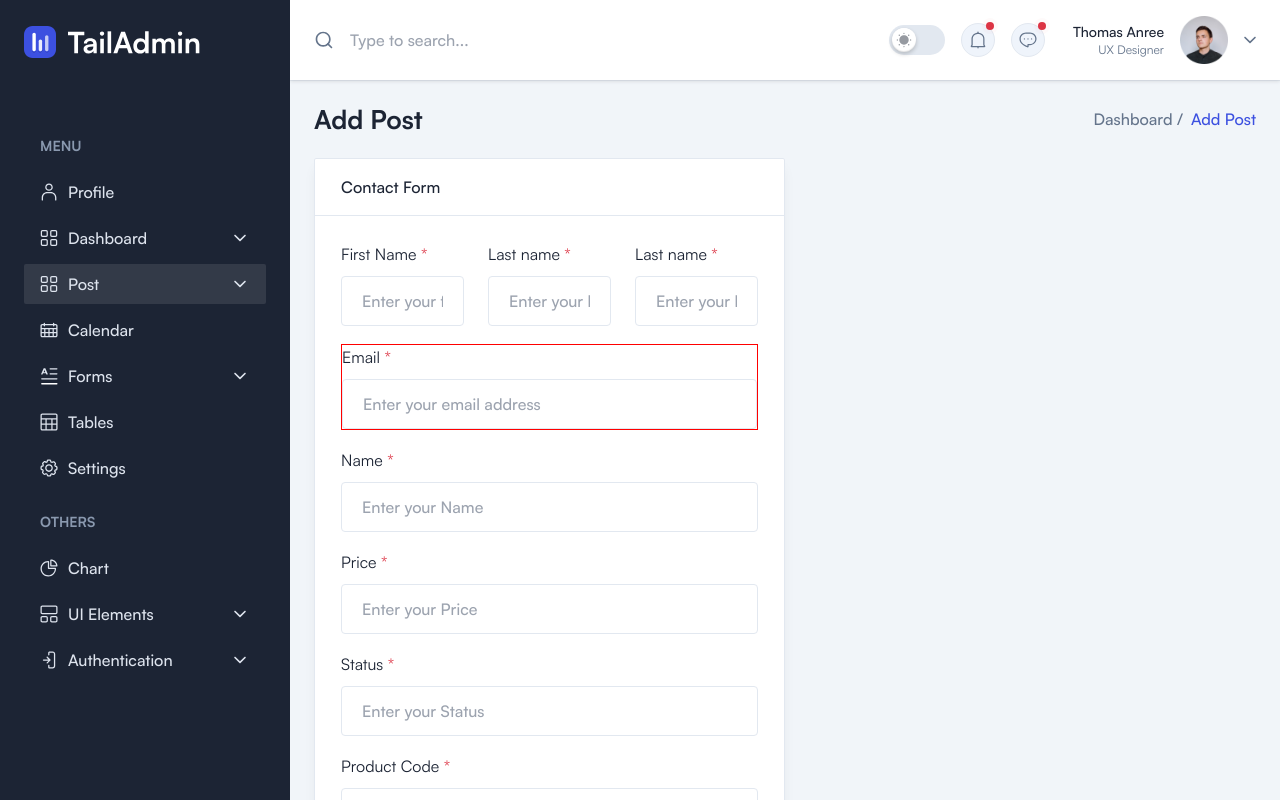
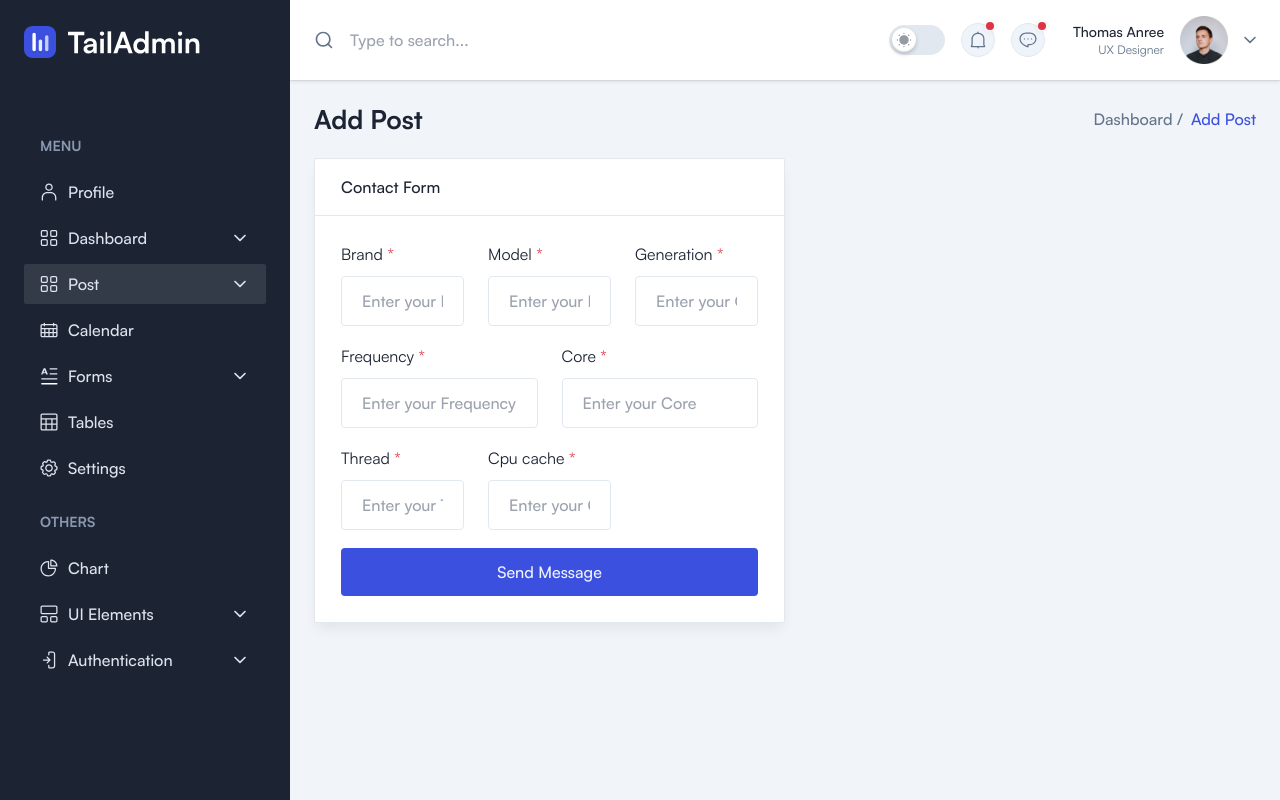
Before and after one commit to mr7aali/admin-panel, a Next.js app: page /post in a window 1280 px wide. Built offline with nearby package versions, Linux system fonts and the light colour scheme; a web font is replaced by a local one.

Commit message:
post from added

```diff
--- a/components/postPage/ReusableForm.tsx
+++ b/components/postPage/ReusableForm.tsx
@@ -4,11 +4,21 @@ import Breadcrumb from "../Breadcrumbs/Breadcrumb";
 import Form from "@/hookForms/Form";
 import FormInput from "@/hookForms/FormInput";
 import { Specification } from "@/constant/form";
+// import { groupConsecutiveArray } from "@/js/groupConsecutiveNumbers";
 
 const ReusableForm = () => {
   const onSubmit = (data: any) => {
     console.log(data);
   };
+  const printInputInPattern = (index: number): boolean => {
+    const towInputElementIndex = [
+      4, 5, 9, 10, 14, 15, 19, 20, 24, 25, 29, 30, 34, 35, 39, 40, 44, 45, 49,
+      50,
+    ];
+    return !towInputElementIndex.includes(index);
+  };
+  console.log(printInputInPattern(51));
+
   return (
     <section>
       <Breadcrumb pageName="Add Post" />
@@ -24,41 +34,12 @@ const ReusableForm = () => {
             </div>
             <Form submitHandler={onSubmit}>
               <div className="p-6.5">
-                <div className="mb-4.5 flex flex-col gap-6 xl:flex-row">
-                  <div className="w-full xl:w-1/2">
-                    <FormInput
-                      label="First Name"
-                      name="first name"
-                      placeholder="Enter your first name"
-                    />
-                  </div>
 
-                  <div className="w-full xl:w-1/2">
-                    <FormInput
-                      label="Last name"
-                      name="last name"
-                      placeholder="Enter your last name"
-                    />
-                  </div>
-                  <div className="w-full xl:w-1/2">
-                    <FormInput
-                      label="Last name"
-                      name="last name"
-                      placeholder="Enter your last name"
-                    />
-                  </div>
-                </div>
 
-                <div style={{border:"1px solid red"}} className="mb-4.5">
-                  <FormInput
-                    label="Email"
-                    type="email"
-                    placeholder="Enter your email address"
-                    name="email"
-                  />
-                </div>
-                {Specification.product.map((Item, index) => (
-                  <div key={index} className="mb-4.5">
+
+                <div  className="grid grid-cols-12  gap-x-6">
+                  {Specification.Processor.map((Item, i) => (
+                    <div key={i} className={`mb-4.5 ${printInputInPattern(i+1)? "col-span-4":"col-span-6"}`}>
                       <FormInput
                         label={Item.fieldName}
                         type={Item.type}
@@ -67,6 +48,9 @@ const ReusableForm = () => {
                       />
                     </div>
                   ))}
+
+                </div>
+
                 <button
                   type="submit"
                   className="flex w-full justify-center rounded bg-primary p-3 font-medium text-gray"
--- a/hookForms/FormInput.tsx
+++ b/hookForms/FormInput.tsx
@@ -35,6 +35,7 @@ const FormInput = ({
             value={value ? value : field.value || ""}
             type={type || "text"}
             placeholder={placeholder}
+            // style={{border:"1px solid red"}}
             className="w-full rounded border-[1.5px] border-stroke bg-transparent py-3 px-5 font-medium outline-none transition focus:border-primary active:border-primary disabled:cursor-default disabled:bg-whiter dark:border-form-strokedark dark:bg-form-input dark:focus:border-primary"
           />
         )}
--- /dev/null
+++ b/js/groupConsecutiveNumbers.ts
@@ -0,0 +1,20 @@
+export function groupConsecutiveArray(arr: any) {
+    const result = [];
+    let currentGroup = [];
+
+    for (let i = 0; i < arr.length; i++) {
+        if (i === 0 || arr[i] === arr[i - 1] + 1) {
+            // Add to the current group if consecutive
+            currentGroup.push(arr[i]);
+        } else {
+            // Start a new group if not consecutive
+            result.push(currentGroup);
+            currentGroup = [arr[i]];
+        }
+    }
+
+    // Add the last group
+    result.push(currentGroup);
+
+    return result;
+}
```
Lines whose indentation alone changed are shown as unchanged.
